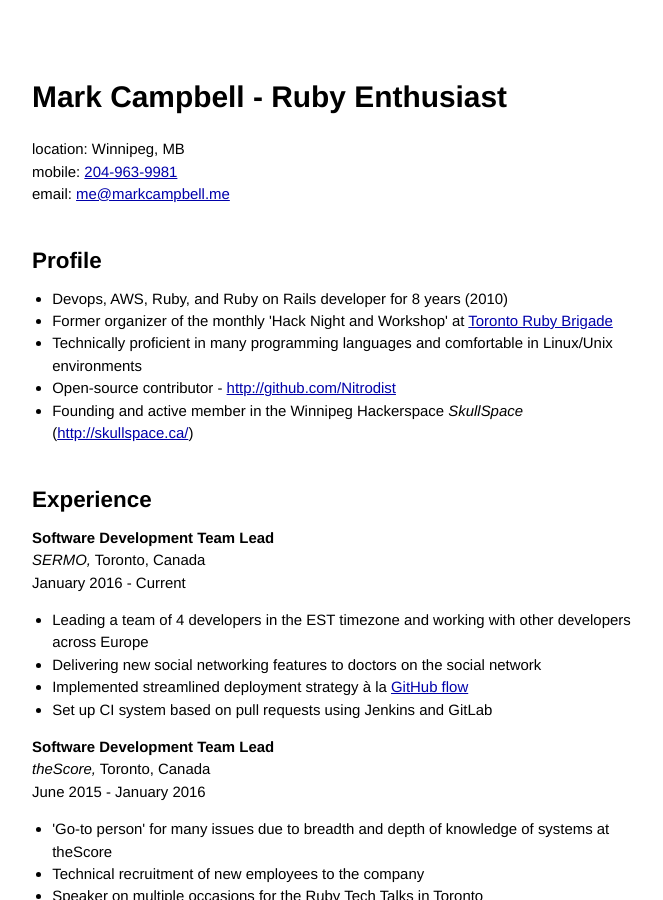
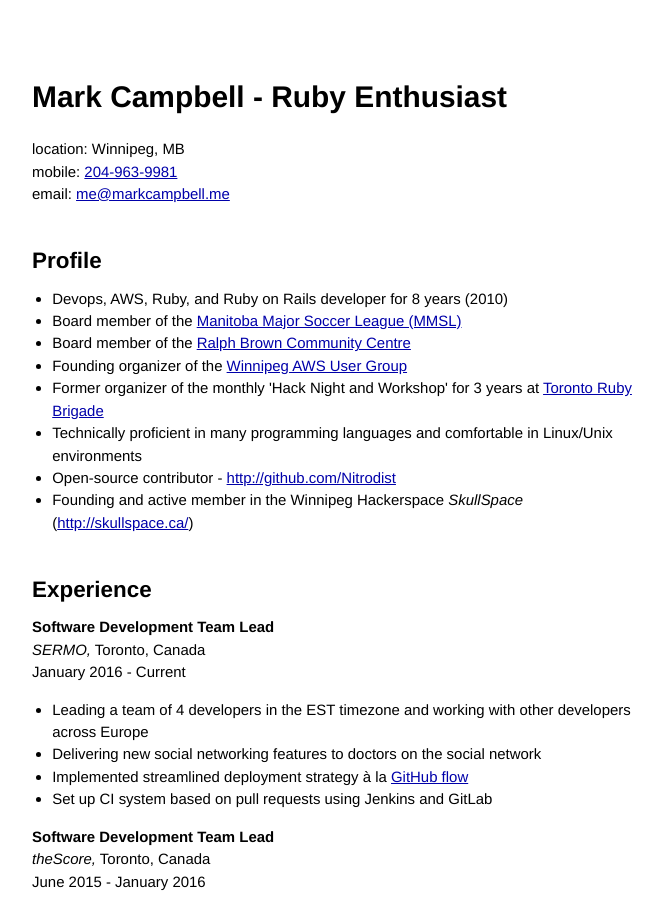
Before and after one commit to Nitrodist/markcampbell.me, a Jekyll site: the page built from resume.markdown, in a window 1280 px wide and 900 px high. Shown: the whole window, without its empty margins (294-957 px from the left). Built offline with Jekyll 4.4.1, drawn with Linux system fonts in a browser that asks for light colours; our own code applies the rules of GitHub Pages for plain Markdown files.

Commit message:
Update resume with some more bullet points

```diff
--- a/resume.markdown
+++ b/resume.markdown
@@ -12,7 +12,10 @@
 ## Profile
 
 * Devops, AWS, Ruby, and Ruby on Rails developer for 8 years (2010)
-* Former organizer of the monthly 'Hack Night and Workshop' at [Toronto Ruby Brigade](http://www.meetup.com/torontoruby/)
+* Board member of the [Manitoba Major Soccer League (MMSL)](http://mmsl.ca/)
+* Board member of the [Ralph Brown Community Centre](http://ralphbrowncc.com/)
+* Founding organizer of the [Winnipeg AWS User Group](http://winnipegaws.ca/)
+* Former organizer of the monthly 'Hack Night and Workshop' for 3 years at [Toronto Ruby Brigade](http://www.meetup.com/torontoruby/)
 * Technically proficient in many programming languages and comfortable in Linux/Unix environments
 * Open-source contributor - <a href="http://github.com/Nitrodist">http://github.com/Nitrodist</a>
 * Founding and active member in the Winnipeg Hackerspace *SkullSpace* (<a href="http://skullspace.ca/">http://skullspace.ca/</a>)
```
